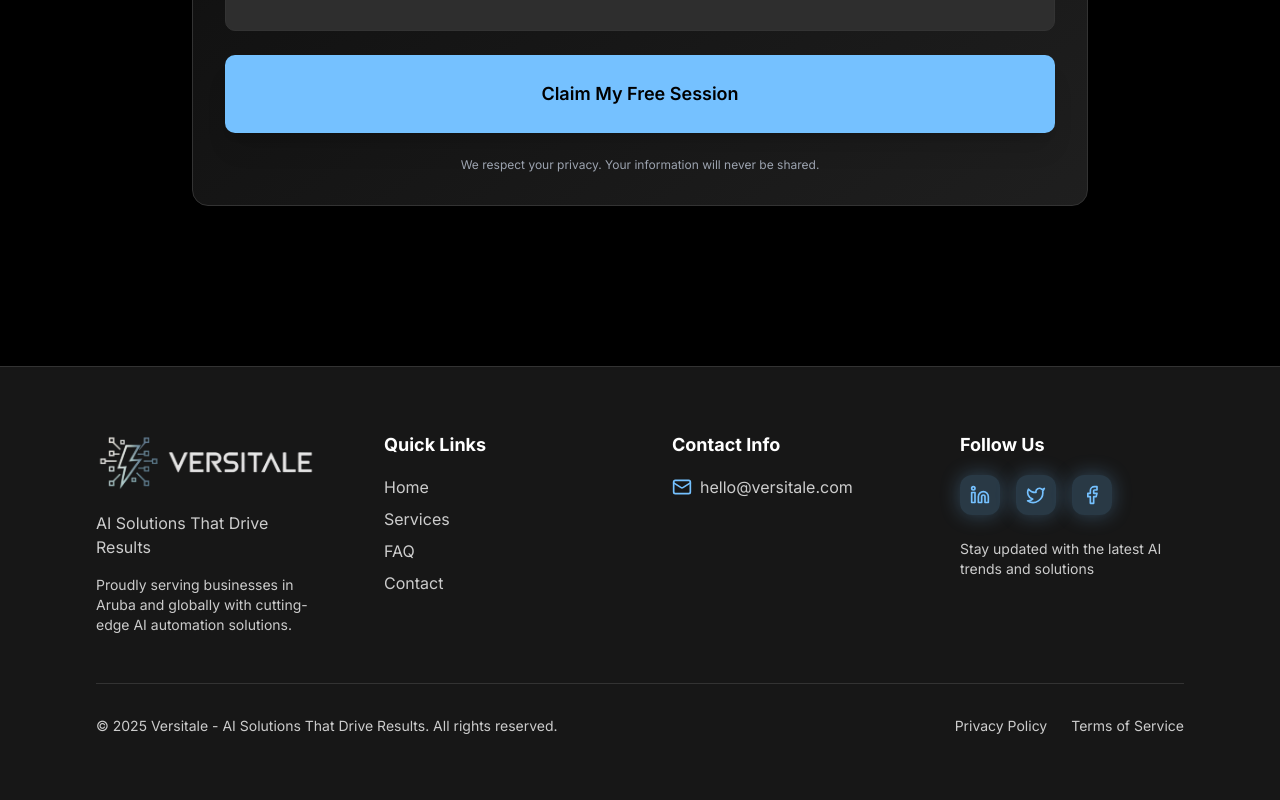
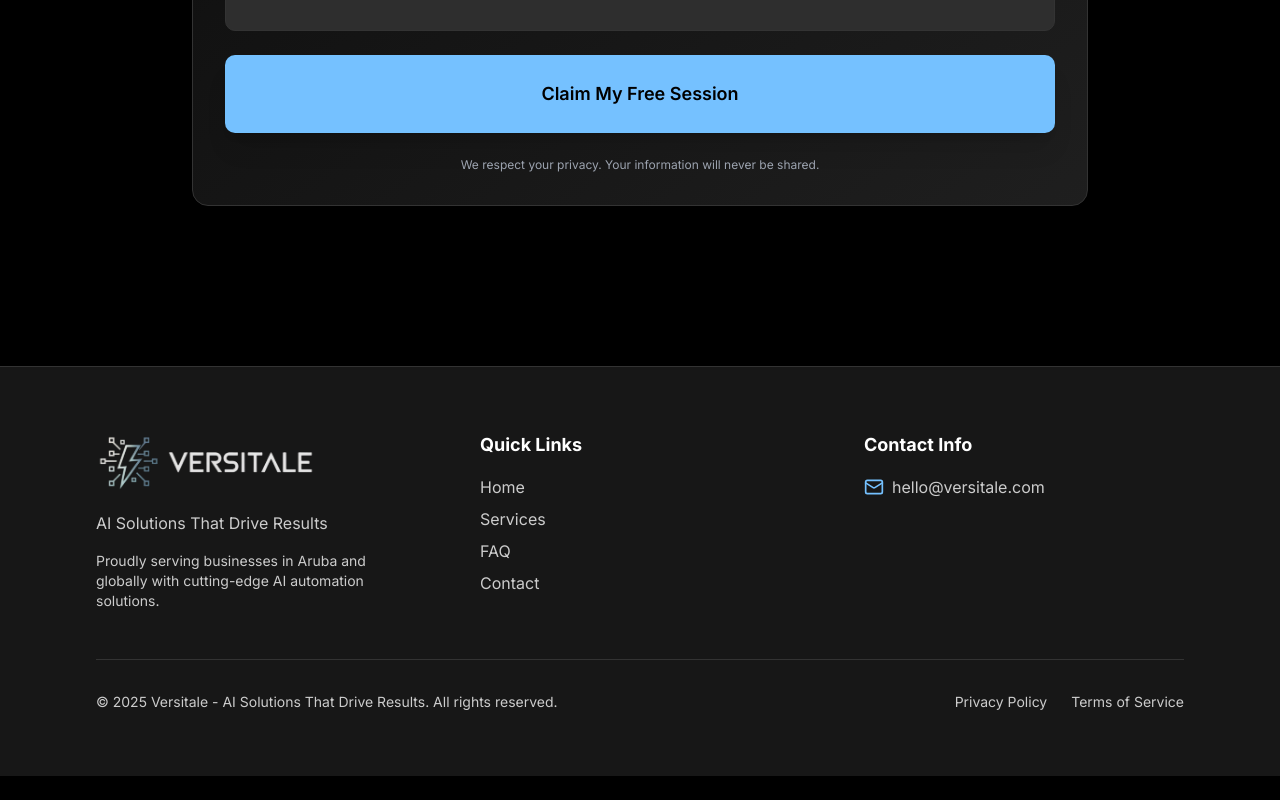
Before and after one commit to helloversitale/versitale, a React (Vite) app: page / in a window 1280 px wide. Shown: the part 5732-6532 px from the top of the page. After the commit the page ends 6508 px from the top, so only its background shows below. Built offline with nearby package versions, Linux system fonts and the light colour scheme.

Commit message:
Updated footer.tsx

```diff
--- a/src/components/footer.tsx
+++ b/src/components/footer.tsx
@@ -1,4 +1,4 @@
-import { Mail, Phone, MapPin, Linkedin, Twitter, Facebook } from "lucide-react";
+import { Mail } from "lucide-react";
 import { Link, useNavigate, useLocation } from "react-router-dom";
 
 export const Footer = () => {
@@ -33,7 +33,7 @@ export const Footer = () => {
   return (
     <footer className="bg-secondary/50 border-t border-border py-16 px-8 lg:px-16">
       <div className="container mx-auto max-w-7xl">
-        <div className="grid md:grid-cols-2 lg:grid-cols-4 gap-8 lg:gap-16 mb-12">
+        <div className="grid md:grid-cols-2 lg:grid-cols-3 gap-8 lg:gap-16 mb-12">
           <div>
             <div className="flex items-center gap-2 mb-4">
               <button onClick={handleLogoClick} className="cursor-pointer">
@@ -105,32 +105,6 @@ export const Footer = () => {
             </ul>
           </div>
 
-          <div>
-            <h3 className="font-bold text-lg mb-4">Follow Us</h3>
-            <div className="flex gap-4 mb-6">
-              <a
-                href="#"
-                className="w-10 h-10 bg-primary/20 rounded-lg flex items-center justify-center hover:bg-primary/30 transition-colors glow-ice"
-              >
-                <Linkedin className="w-5 h-5 text-primary" />
-              </a>
-              <a
-                href="#"
-                className="w-10 h-10 bg-primary/20 rounded-lg flex items-center justify-center hover:bg-primary/30 transition-colors glow-ice"
-              >
-                <Twitter className="w-5 h-5 text-primary" />
-              </a>
-              <a
-                href="#"
-                className="w-10 h-10 bg-primary/20 rounded-lg flex items-center justify-center hover:bg-primary/30 transition-colors glow-ice"
-              >
-                <Facebook className="w-5 h-5 text-primary" />
-              </a>
-            </div>
-            <p className="text-sm text-muted-foreground">
-              Stay updated with the latest AI trends and solutions
-            </p>
-          </div>
         </div>
 
         <div className="border-t border-border pt-8">
```
